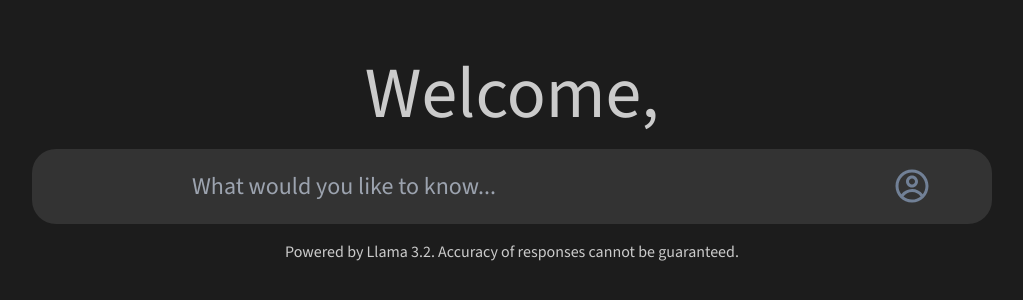
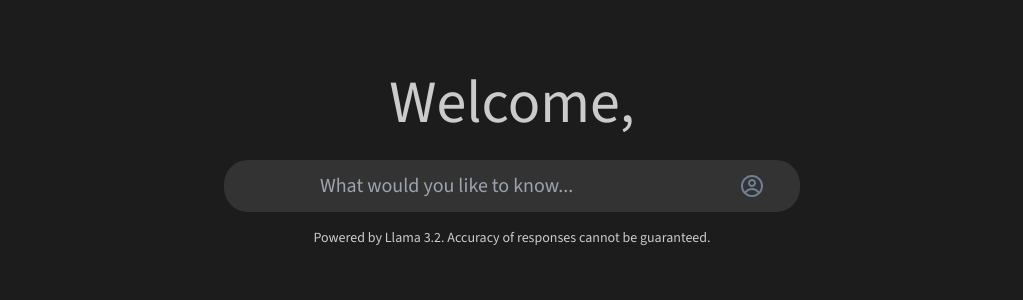
Before and after one commit to mvxmt/frontend, a Next.js app: page / in a window 1280 px wide. Shown: the part 232-532 px from the top of the page, without its empty margins (128-1151 px from the left). Built offline with nearby package versions, Linux system fonts and the light colour scheme; no server answers.

Commit message:
feat: UI resizing

```diff
--- a/src/app/page.tsx
+++ b/src/app/page.tsx
@@ -82,15 +82,15 @@ export default function Home() {
   };
 
   return (
-    <div className="flex min-h-screen flex-col items-center bg-background">
+    <div className="flex min-h-screen flex-col items-center justify-center bg-background">
       <div
-        className={`flex w-full flex-1 flex-col content-stretch items-center ${history.length > 0 ? "justify-between" : "justify-center"} gap-[20px] font-sans text-secondary`}
+        className={`min-h-screen flex flex-col w-full mx-auto max-w-xl justify-center ${history.length > 0 ? "justify-between" : "justify-center"} gap-[20px] font-sans text-secondary`}
       >
         <AnimatePresence mode="popLayout">
           {history.length < 1 && (
             <motion.h1
               exit={{ opacity: 0, position: "absolute" }}
-              className={`self-center text-7xl`}
+              className={`self-center text-center text-6xl`}
             >
               Welcome{userInfo.data ? " " + userInfo.data.name : ""},
             </motion.h1>
@@ -98,15 +98,16 @@ export default function Home() {
         </AnimatePresence>
 
         {history.length > 0 && (
-          <div className="w-1/2 p-6 lg:pt-24">
+          <div className="flex-1 overflow-y-auto w-full p-6 lg:pt-24">
             <ChatThread
               pendingMessage={streamingMessage}
               messageHistory={history}
             ></ChatThread>
           </div>
         )}
-
+        <div className="sticky bottom-0 bg-background z-10">
         <ChatBox ref={formRef} sendMessage={handleSubmit}></ChatBox>
+        </div>
       </div>
     </div>
   );
--- a/src/components/Chatbox.tsx
+++ b/src/components/Chatbox.tsx
@@ -30,12 +30,12 @@ export const ChatBox: React.FC<{
   return (
     <motion.div layout className="mb-4">
       <form action={sendMessage} ref={ref}>
-        <div className="grid h-[75px] w-[960px] flex-shrink-0 grid-cols-6 content-stretch items-center justify-stretch justify-items-center self-center rounded-3xl bg-background-text">
+        <div className="grid flex-shrink-0 grid-cols-6 w-full mt-2 items-center justify-stretch justify-items-center rounded-3xl bg-background-text">
         {isAuthenticated?<PanelDrawer /> :null}
           <input
             name="query"
             placeholder="What would you like to know..."
-            className="col-span-4 col-start-2 w-full bg-background-text text-2xl text-secondary placeholder:bg-background-text focus:outline-none"
+            className="col-span-4 col-start-2 w-full m-3 bg-background-text text-xl text-secondary placeholder:bg-background-text focus:outline-none"
             autoComplete="off"
             disabled={isPending}
           ></input>
@@ -44,8 +44,8 @@ export const ChatBox: React.FC<{
               <button type="button">
                 <svg
                   className="col-start-6 text-icon"
-                  width="36"
-                  height="36"
+                  width="24"
+                  height="24"
                   viewBox="0 0 24 24"
                   fill="none"
                   xmlns="http://www.w3.org/2000/svg"
@@ -67,11 +67,11 @@ export const ChatBox: React.FC<{
             }
             position="top center"
           >
-            <div className="flex h-[75px] w-[282px] flex-col content-stretch items-center justify-items-center rounded-3xl bg-background-text">
+            <div className="flex mb-4 py-3 px-4 flex-col content-stretch items-center justify-items-center rounded-2xl bg-background-text">
               {!userInfo.data ? (
                 <button
                   type="button"
-                  className="flex h-full w-full content-stretch items-center justify-center bg-transparent px-5 font-sans text-secondary"
+                  className="flex h-full w-full content-stretch items-center text-md justify-center bg-transparent px-5 font-sans text-secondary"
                   title="Sign In"
                 >
                   <Link href={`/login/`}>Sign In</Link>
@@ -79,7 +79,7 @@ export const ChatBox: React.FC<{
               ) : (
                 <button
                   type="button"
-                  className="flex h-full w-full content-stretch items-center justify-center bg-transparent px-5 font-sans text-secondary"
+                  className="flex h-full w-full content-stretch items-center text-md justify-center bg-transparent px-5 font-sans text-secondary"
                   title="Sign In"
                   onClick={handleLogout}
                 >
@@ -90,7 +90,7 @@ export const ChatBox: React.FC<{
           </Popup>
         </div>
       </form>
-      <p className="pt-4 text-center">
+      <p className="pt-4 text-sm text-center">
         Powered by Llama 3.2. Accuracy of responses cannot be guaranteed.
       </p>
     </motion.div>
--- a/src/components/Sidepanel/Panel.tsx
+++ b/src/components/Sidepanel/Panel.tsx
@@ -27,8 +27,8 @@ export default function PanelDrawer() {
       <Drawer.Trigger>
         <svg
           className="text-icon"
-          width="36"
-          height="36"
+          width="24"
+          height="24"
           viewBox="0 0 24 24"
           fill="none"
           xmlns="http://www.w3.org/2000/svg"
```
